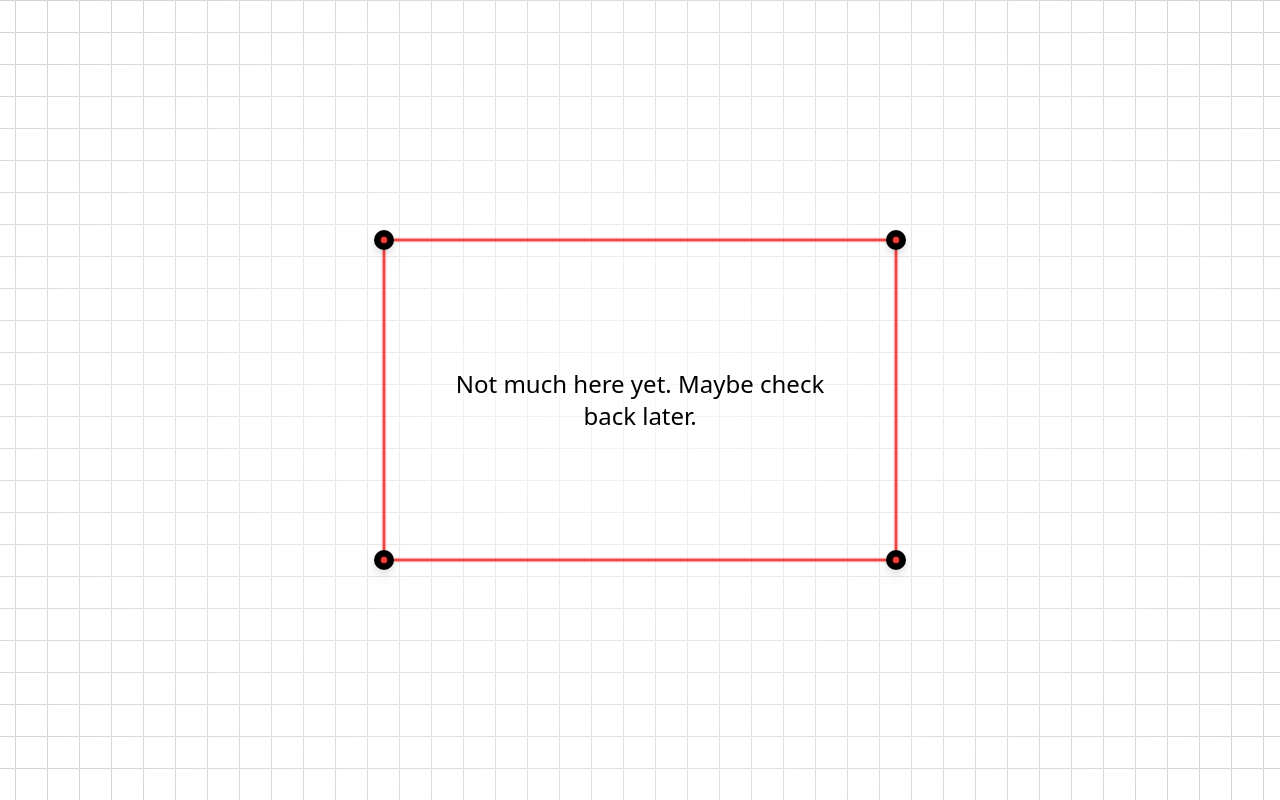
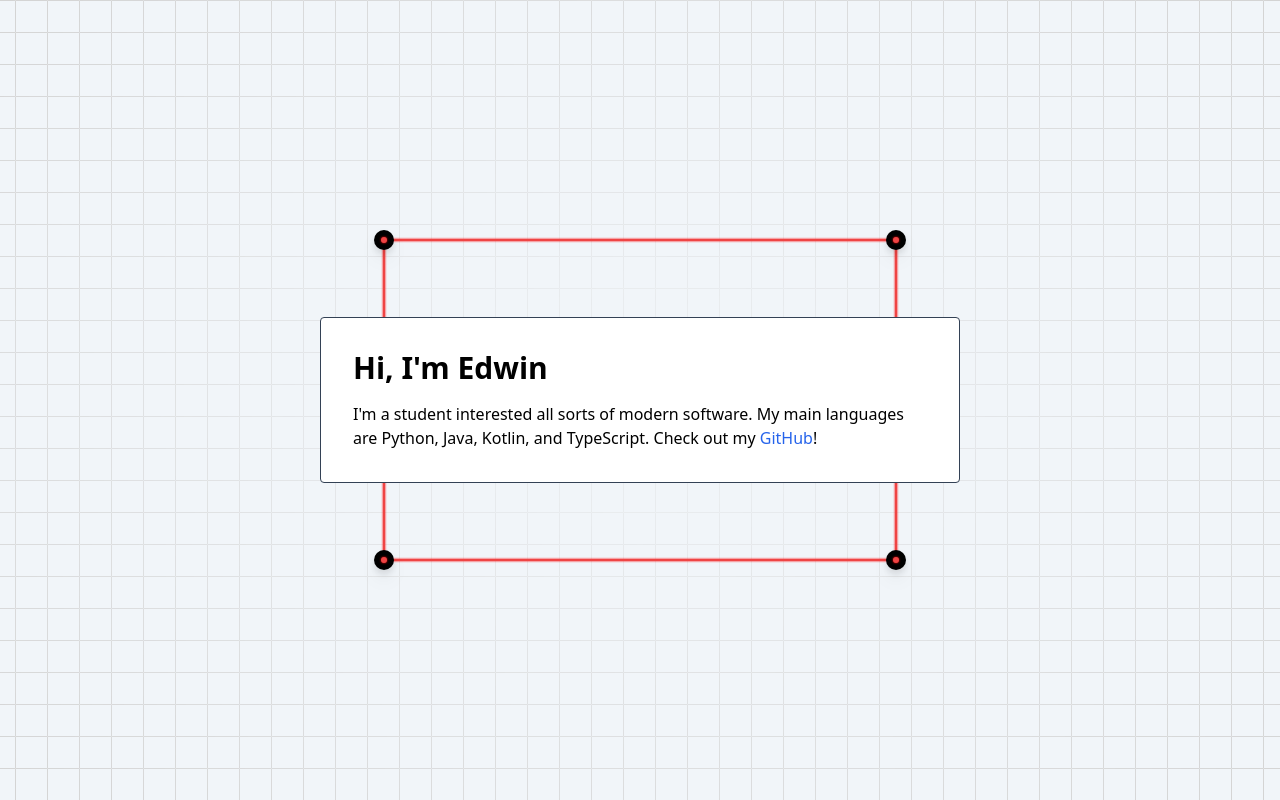
Before and after one commit to EdwinChang24/website-archive, a Nuxt app: page / in a window 1280 px wide. Built offline with nearby package versions, Linux system fonts and the light colour scheme.

Commit message:
✨ Add card

```diff
--- /dev/null
+++ b/components/card.vue
@@ -0,0 +1,12 @@
+<script setup lang="ts"></script>
+
+<template>
+    <div class="bg-white rounded border border-slate-700 p-8 transition-all">
+        <h1 class="text-3xl font-semibold mb-4">Hi, I'm Edwin</h1>
+        <p>
+            I'm a student interested all sorts of modern software. My main languages are Python, Java, Kotlin, and
+            TypeScript. Check out my
+            <a class="text-blue-600 hover:underline" href="https://github.com/EdwinChang24/">GitHub</a>!
+        </p>
+    </div>
+</template>
--- a/pages/index.vue
+++ b/pages/index.vue
@@ -1,31 +1,16 @@
 <script setup lang="ts">
     import isMobile from "is-mobile";
-
-    const color = ref("#000000");
-    function randomColor() {
-        var newColor = "";
-        for (var i = 0; i < 6; i++) {
-            newColor += Math.floor(Math.random() * 16).toString(16);
-        }
-        color.value = "#" + newColor;
-    }
 </script>
 
 <template>
     <div>
-        <div
-            class="absolute w-screen h-screen bg-bottom bg-[url('/grid.svg')]"
-            style="mask-image: radial-gradient(rgba(0, 0, 0, 0.2), rgba(0, 0, 0, 1))"
-        />
-        <Background v-if="!isMobile()" class="absolute h-screen w-screen" />
-        <div class="absolute inset-1/3 flex justify-center items-center">
-            <p
-                @click="randomColor"
-                class="self-center text-center font-sans text-2xl select-none"
-                :style="{ color: color }"
-            >
-                Not much here yet. Maybe check back later.
-            </p>
+        <div class="absolute w-screen h-screen bg-slate-100">
+            <div
+                class="absolute w-screen h-screen bg-bottom bg-[url('/grid.svg')]"
+                style="mask-image: radial-gradient(rgba(0, 0, 0, 0.1), rgba(0, 0, 0, 1))"
+            />
+            <Background v-if="!isMobile()" class="absolute h-screen w-screen" />
+            <Card class="absolute left-1/2 top-1/2 -translate-x-1/2 -translate-y-1/2" />
         </div>
     </div>
 </template>
```
